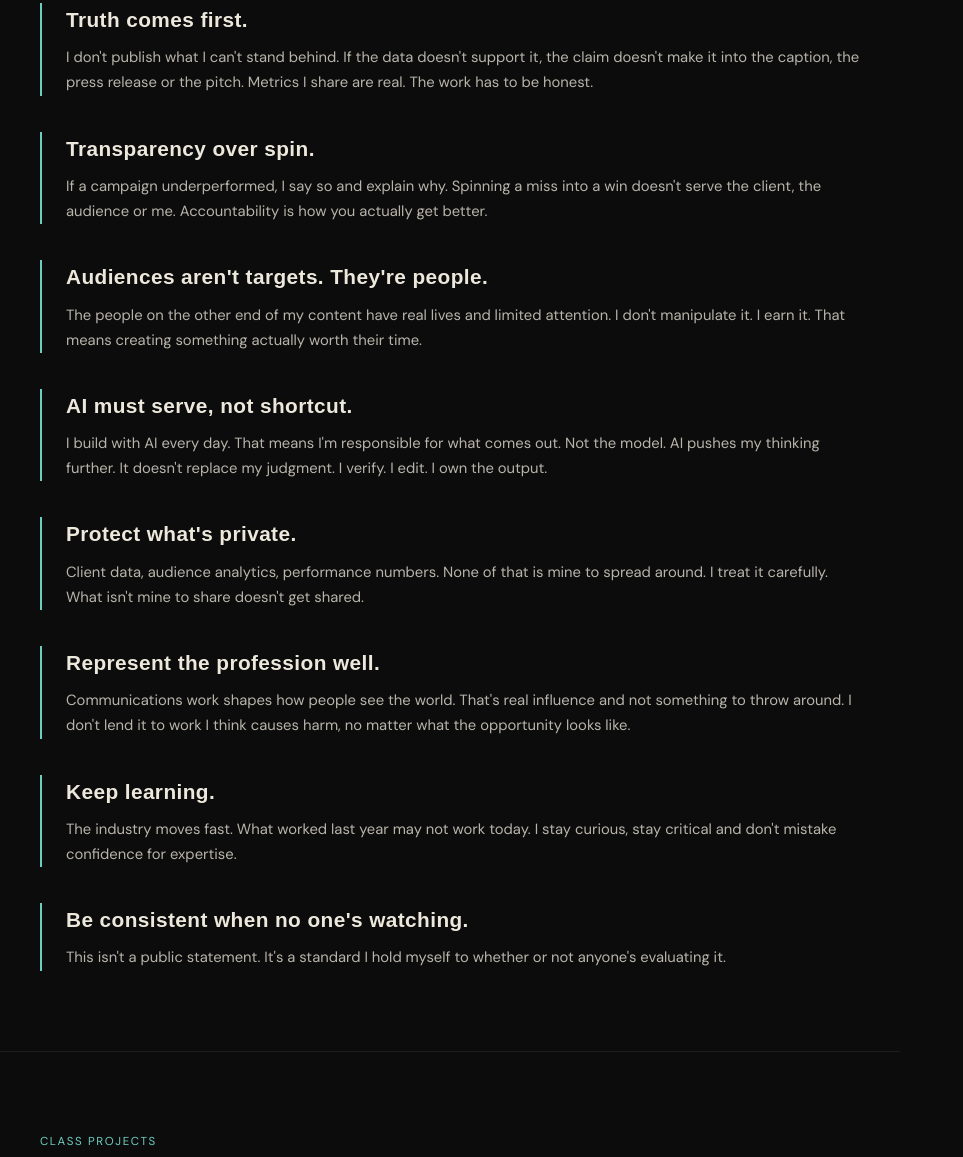
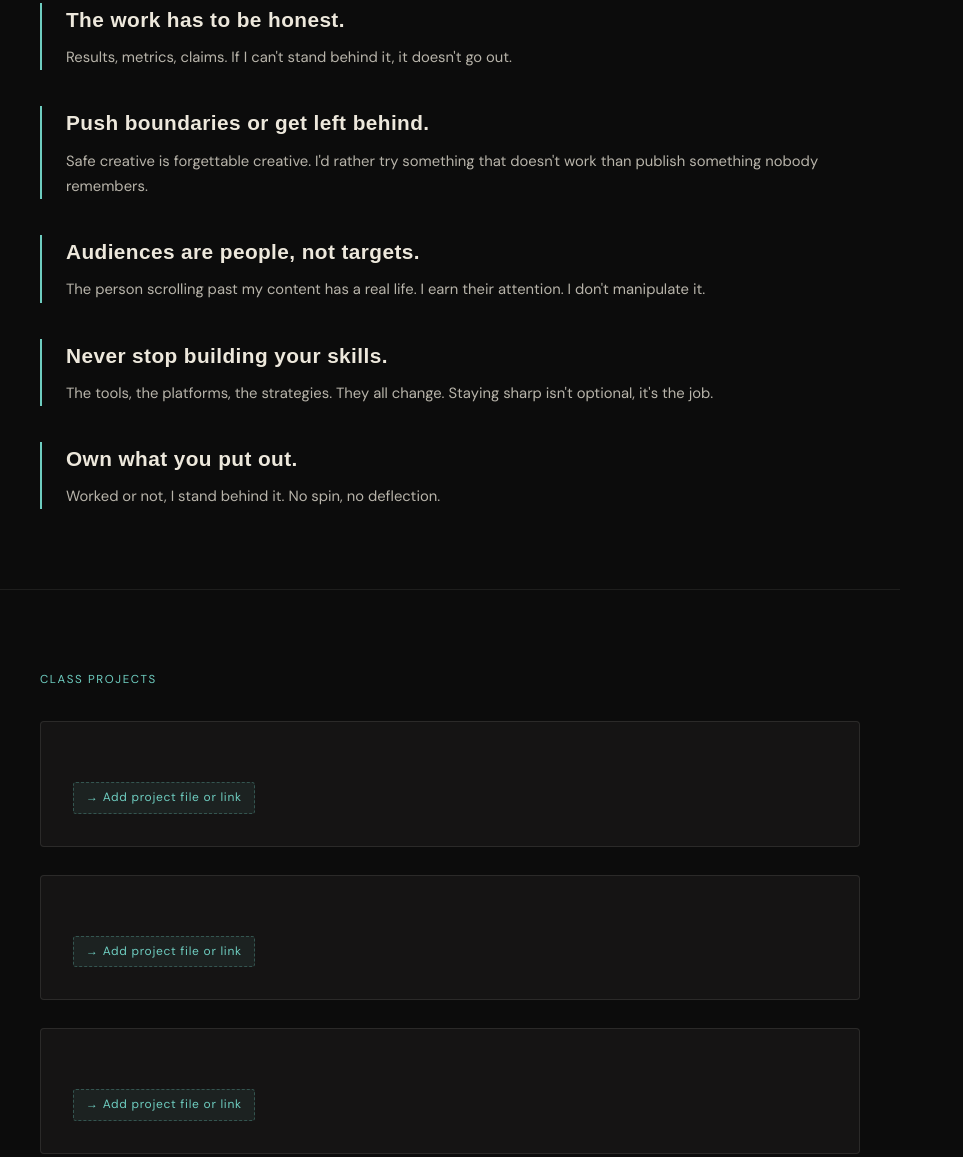
Before and after one commit to parkbrad08-a11y/ParkerBradley.com, a plain HTML site: page okstate.html in a window 1280 px wide. Shown: the part 1276-2433 px from the top of the page, without its empty margins (0-963 px from the left). Drawn offline with Linux system fonts and the light colour scheme; a web font is replaced by a local one.

Commit message:
Update personal code of ethics on okstate page
Co-Authored-By: Claude Sonnet 4.6 <noreply@anthropic.com>

```diff
--- a/okstate.html
+++ b/okstate.html
@@ -307,43 +307,28 @@
     <div class="ethics-grid">
 
       <div class="ethic">
-        <h3>Truth comes first.</h3>
-        <p>I don't publish what I can't stand behind. If the data doesn't support it, the claim doesn't make it into the caption, the press release or the pitch. Metrics I share are real. The work has to be honest.</p>
+        <h3>The work has to be honest.</h3>
+        <p>Results, metrics, claims. If I can't stand behind it, it doesn't go out.</p>
       </div>
 
       <div class="ethic">
-        <h3>Transparency over spin.</h3>
-        <p>If a campaign underperformed, I say so and explain why. Spinning a miss into a win doesn't serve the client, the audience or me. Accountability is how you actually get better.</p>
+        <h3>Push boundaries or get left behind.</h3>
+        <p>Safe creative is forgettable creative. I'd rather try something that doesn't work than publish something nobody remembers.</p>
       </div>
 
       <div class="ethic">
-        <h3>Audiences aren't targets. They're people.</h3>
-        <p>The people on the other end of my content have real lives and limited attention. I don't manipulate it. I earn it. That means creating something actually worth their time.</p>
+        <h3>Audiences are people, not targets.</h3>
+        <p>The person scrolling past my content has a real life. I earn their attention. I don't manipulate it.</p>
       </div>
 
       <div class="ethic">
-        <h3>AI must serve, not shortcut.</h3>
-        <p>I build with AI every day. That means I'm responsible for what comes out. Not the model. AI pushes my thinking further. It doesn't replace my judgment. I verify. I edit. I own the output.</p>
+        <h3>Never stop building your skills.</h3>
+        <p>The tools, the platforms, the strategies. They all change. Staying sharp isn't optional, it's the job.</p>
       </div>
 
       <div class="ethic">
-        <h3>Protect what's private.</h3>
-        <p>Client data, audience analytics, performance numbers. None of that is mine to spread around. I treat it carefully. What isn't mine to share doesn't get shared.</p>
-      </div>
-
-      <div class="ethic">
-        <h3>Represent the profession well.</h3>
-        <p>Communications work shapes how people see the world. That's real influence and not something to throw around. I don't lend it to work I think causes harm, no matter what the opportunity looks like.</p>
-      </div>
-
-      <div class="ethic">
-        <h3>Keep learning.</h3>
-        <p>The industry moves fast. What worked last year may not work today. I stay curious, stay critical and don't mistake confidence for expertise.</p>
-      </div>
-
-      <div class="ethic">
-        <h3>Be consistent when no one's watching.</h3>
-        <p>This isn't a public statement. It's a standard I hold myself to whether or not anyone's evaluating it.</p>
+        <h3>Own what you put out.</h3>
+        <p>Worked or not, I stand behind it. No spin, no deflection.</p>
       </div>
 
     </div>
```
